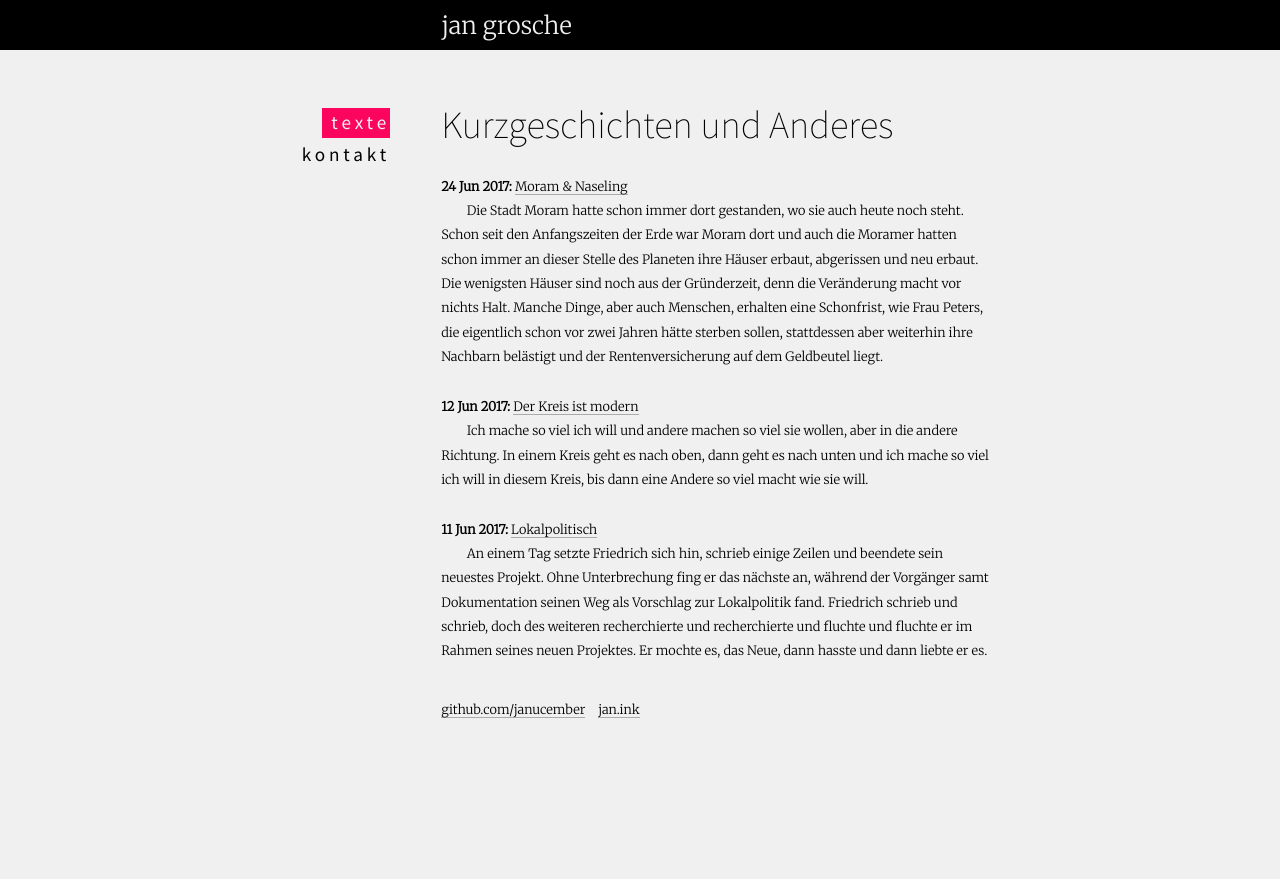
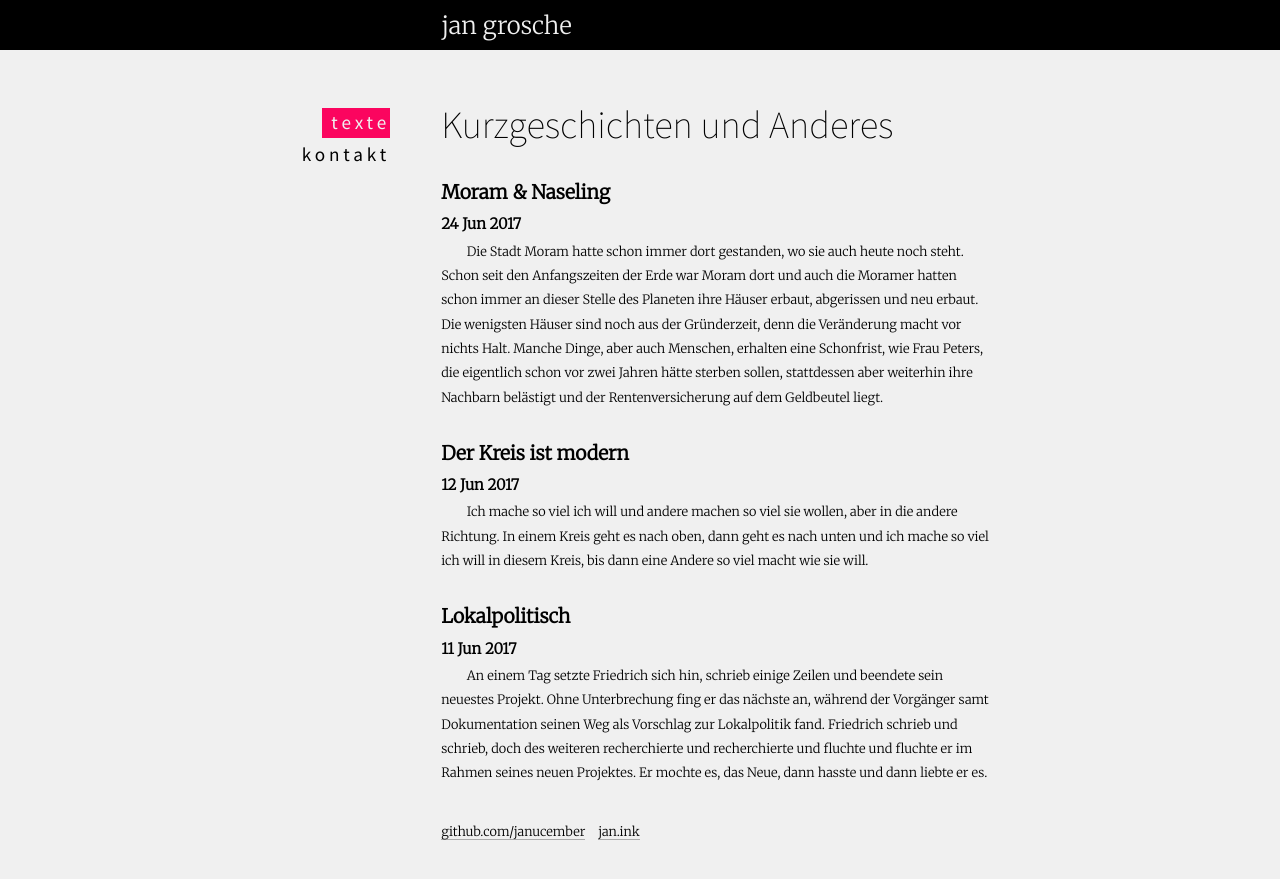
Before and after one commit to janucember/creative-writing-german, a Jekyll site: the page built from index.html, in a window 1280 px wide. Shown: the top 879 px of the page. Built offline with Jekyll 4.4.1, drawn with Linux system fonts in a browser that asks for light colours.

Commit message:
changed posts view

```diff
--- a/css/main.css
+++ b/css/main.css
@@ -223,7 +223,7 @@ nav a.active {
 }
 
 footer {
-	margin-bottom: 3em;
+	padding-bottom: 5em;
 }
 
 footer li {
--- a/index.html
+++ b/index.html
@@ -7,8 +7,9 @@ title: Kurzgeschichten und Anderes
 
   {% for post in site.posts %}
     <li>
-        <strong><span>{{ post.date | date_to_string }}</span>:</strong> <a href="/creative-writing-german{{ post.url }}" title="{{ post.title }}">{{ post.title }}</a>
-        <p>{{ post.excerpt }}</p>
+        <h2>{{ post.title }}</h2>
+        <h3>{{ post.date | date_to_string }}</h3>
+        <p style="text-indent: none;">{{ post.excerpt }}</p>
     </li>
   {% endfor %}
 </ul>
```
